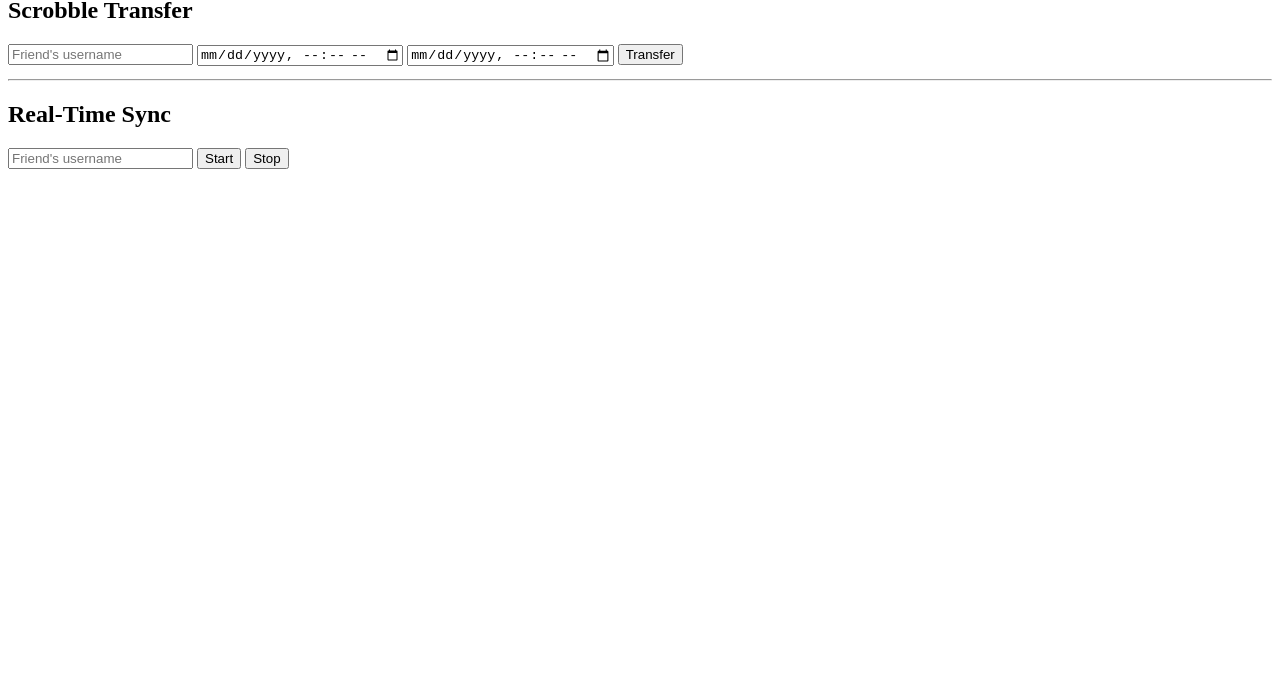
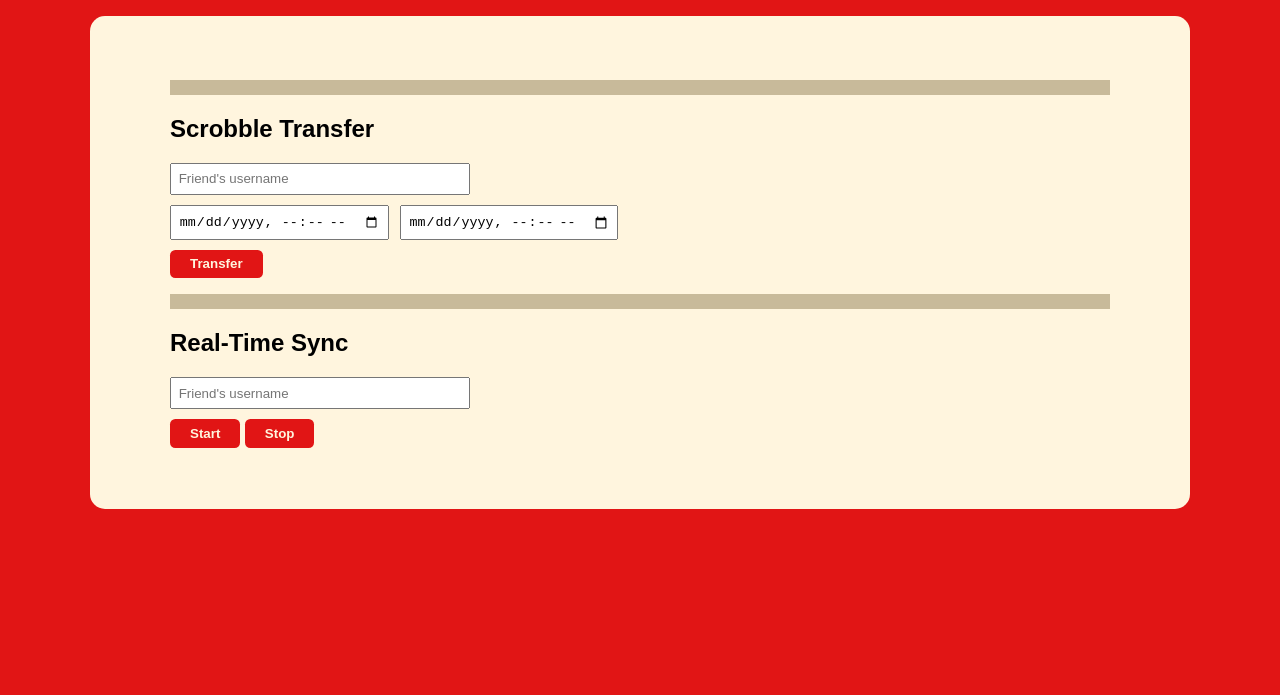
Before and after one commit to kekekoby/BuddyFM, a website: page public/index.html in a window 1280 px wide. Shown: the part 105-800 px from the top of the page. Drawn offline with Linux system fonts and the light colour scheme; no server answers; a web font is replaced by a local one.

Commit message:
feat: css added

```diff
--- /dev/null
+++ b/public/index.css
@@ -0,0 +1,121 @@
+:root {
+	--main-red: #e11515;
+	--main-beige: #fff5de;
+	--dark-beige: #c8ba9a;
+}
+
+/* divs */
+body {
+	background-color: var(--main-red);
+	text-align: center;
+}
+
+#main-section {
+	background-color: var(--main-beige);
+	border-radius: 15px;
+	box-sizing: border-box;
+	width: 90%;
+	max-width: 1100px;
+	margin-inline: auto;
+	padding: 3em 5em;
+	text-align: left;
+
+	font-family: "Stack Sans Text", sans-serif;
+	font-optical-sizing: auto;
+	font-weight: <weight>;
+	font-style: normal;
+}
+
+#auth-section {
+	display: flex;
+	justify-content: space-between;
+	align-items: center;
+}
+
+/* txt */
+h1 {
+	color: var(--main-beige);
+	font-size: 3.5em;
+	margin:0.5em 0;
+
+	font-family: "Darumadrop One", sans-serif;
+	font-weight: 400;
+	font-style: normal;
+}
+
+h2 {
+	text-align: left;
+	color: black;
+}
+
+.username { color: var(--main-red); font-weight: bold; }
+
+#transfer-result, #sync-result { color: var(--main-red); }
+
+/* btns & inpt */
+#auth-section a, #auth-section button {
+	background-color: var(--main-red);
+	color: var(--main-beige);
+	border: none;
+	padding: 0.75em 2em;
+	border-radius: 0.4em;
+	font-weight: bold;
+	text-decoration: none;
+	display: inline-block;
+	cursor: pointer;
+}
+
+#transfer-source {
+	display: block;
+	width: 100%;
+	max-width: 300px;
+	margin-bottom: 0.75em;
+	padding: 0.5em;
+	box-sizing: border-box;
+}
+
+#transfer-from, #transfer-to {
+	display: inline-block;
+	width: auto;
+	padding: 0.5em;
+	box-sizing: border-box;
+	margin-bottom: 0.75em;
+	margin-right: 0.5em;
+}
+
+#sync-source {
+	display: block;
+	width: 100%;
+	max-width: 300px;
+	margin-bottom: 0.75em;
+	padding: 0.5em;
+	box-sizing: border-box;
+}
+
+#transfer-form, #sync-source, #sync-start-btn, #sync-stop-btn {
+	text-align: left;
+}
+
+#transfer-form button {
+	display: block;
+	background-color: var(--main-red);
+	color: var(--main-beige);
+	border: none;
+	padding: 0.5em 1.5em;
+	border-radius: 0.4em;
+	font-weight: bold;
+	cursor: pointer;
+}
+
+#sync-start-btn, #sync-stop-btn {
+	background-color: var(--main-red);
+	color: var(--main-beige);
+	border: none;
+	padding: 0.5em 1.5em;
+	border-radius: 0.4em;
+	font-weight: bold;
+	cursor: pointer;
+}
+
+/* others */
+hr { height: 15px; display: block; background-color: var(--dark-beige); border-width: 0px; margin-top: 1em; }
--- a/public/index.html
+++ b/public/index.html
@@ -3,9 +3,15 @@
 <head>
 	<meta charset="UTF-8" />
 	<title>BuddyFM</title>
+	<link rel="stylesheet" href="index.css">
+	<link rel="preconnect" href="https://fonts.googleapis.com">
+	<link rel="preconnect" href="https://fonts.gstatic.com" crossorigin>
+	<link href="https://fonts.googleapis.com/css2?family=Darumadrop+One&family=Stack+Sans+Text:wght@200..700&display=swap" rel="stylesheet">
 </head>
 <body>
 	<h1>BuddyFM!</h1>
+
+	<div id="main-section">
 
 		<div id="auth-section"></div>
 
@@ -27,6 +33,7 @@
 		<button id="sync-start-btn">Start</button>
 		<button id="sync-stop-btn">Stop</button>
 		<pre id="sync-result"></pre>
+	</div>
 
 	<script>
 		async function checkAuth() {
@@ -34,7 +41,7 @@
 			const data = await res.json();
 			const section = document.getElementById('auth-section');
 			if (data.username) {
-				section.innerHTML = `Logged in as <strong>${data.username}</strong> <button id="logout-btn">Log out</button>`;
+				section.innerHTML = `<span>Logged in as <span class="username">${data.username}</span></span> <button id="logout-btn">Log out</button>`;
 				document.getElementById('logout-btn').addEventListener('click', async () => {
 					await fetch('/auth/logout', { method: 'POST' });
 					checkAuth(); });
```
Also changed, not shown: README.md. Lines whose indentation alone changed are shown as unchanged.
